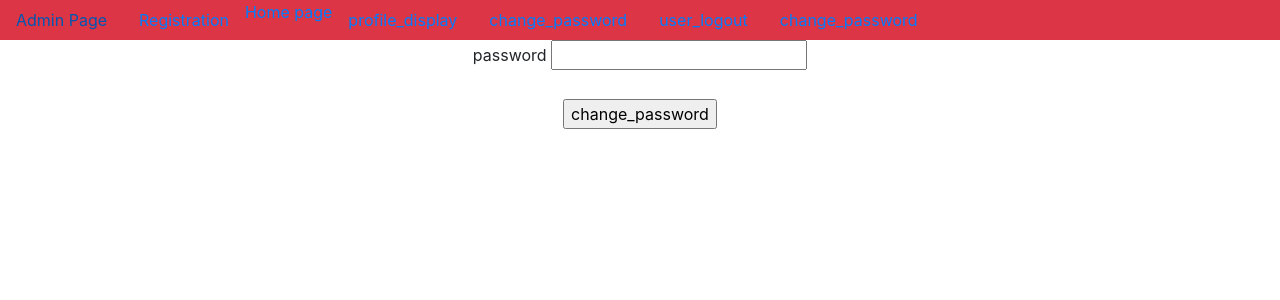
After one commit to Naraganesh/user_registration_PDE1, a Django app: page /change_password/ in a window 1280 px wide. The commit adds this page. Shown: the top 300 px of the page. Run offline with Django 4.2, Linux system fonts and the light colour scheme; a user stored in the database is signed in.

Commit message:
first commit

```diff
--- a/app/views.py
+++ b/app/views.py
@@ -85,3 +85,15 @@ def profile_display(request):
     PO=Profile.objects.get(username=UO)
     d={'UO':UO,'PO':PO}
     return render(request,'profile_display.html',d)
+
+
+@login_required
+def change_password(request):
+    if request.method=='POST':
+        pw=request.POST['pw']
+        username=request.session.get('username')
+        UO=User.objects.get(username=username)
+        UO.set_password(pw)
+        UO.save()
+        return HttpResponse('password changed successfully')
+    return render(request,'change_password.html')
--- a/project37/urls.py
+++ b/project37/urls.py
@@ -26,6 +26,7 @@ urlpatterns = [
     path('user_login/',user_login,name='user_login'),
     path('user_logout/',user_logout,name='user_logout'),
     path('profile_display/',profile_display,name='profile_display'),
+    path('change_password/',change_password,name='change_password'),
 
 
 
--- /dev/null
+++ b/templates/change_password.html
@@ -0,0 +1,18 @@
+{% extends 'dummy.html' %}
+
+{% block title %}
+     <title>change password page</title>
+{% endblock %}
+
+{% block body_block %}
+    <center>
+        <form method="POST">
+            {% csrf_token %}
+
+            <label for="pw">password</label>
+            <input type="password" name="pw" id="pw"> <br><br>
+            <input type="submit" value="change_password">
+        </form>
+
+    </center>
+{% endblock %}
--- a/templates/dummy.html
+++ b/templates/dummy.html
@@ -26,6 +26,7 @@
         <a href="{% url 'change_password' }" class="nav-link">change_password</a>
 
         <a href="{% url 'user_logout' %}" class="nav-link">user_logout</a>
+        <a href="{% url 'change_password' %}" class="nav-link">change_password</a>
         {% else %}
         <a href="{% url 'user_login' %}" class="nav-link">user_login</a>
         {% endif %}
```
Also changed, not shown: db.sqlite3.
